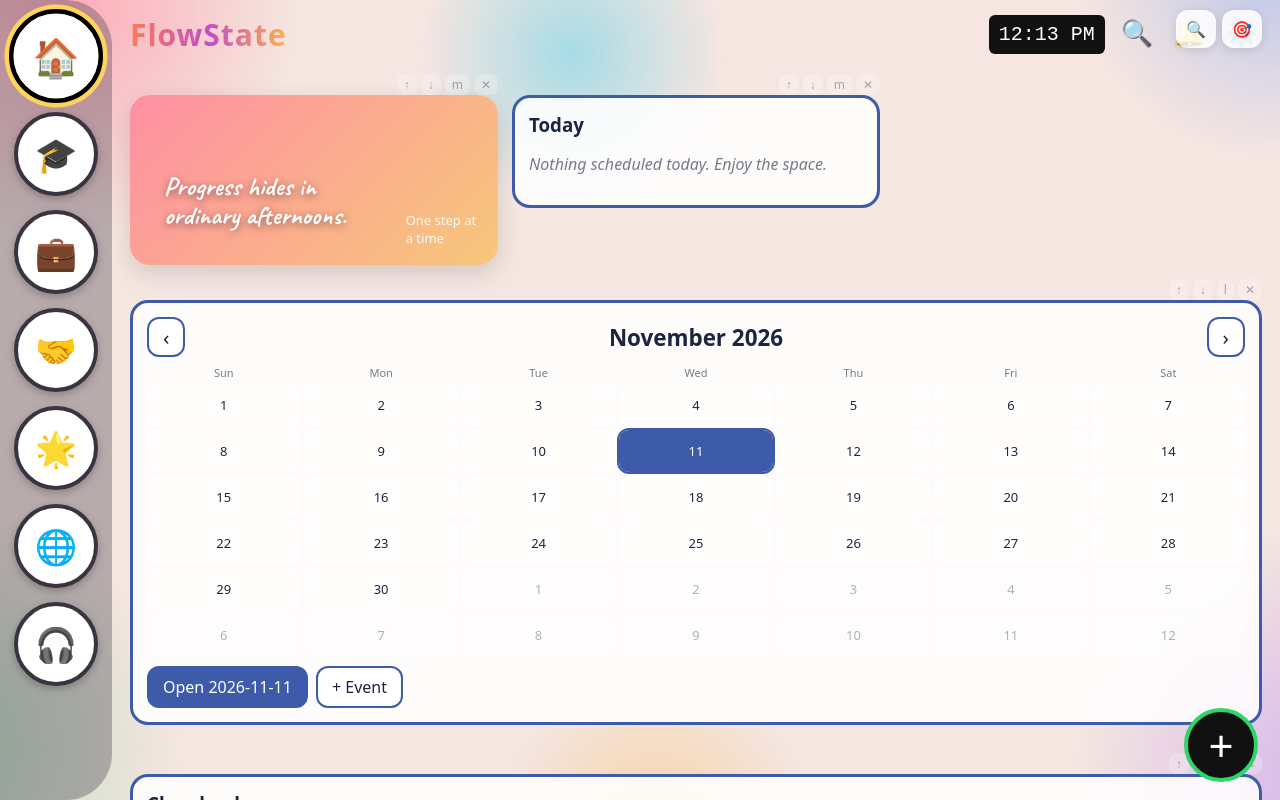
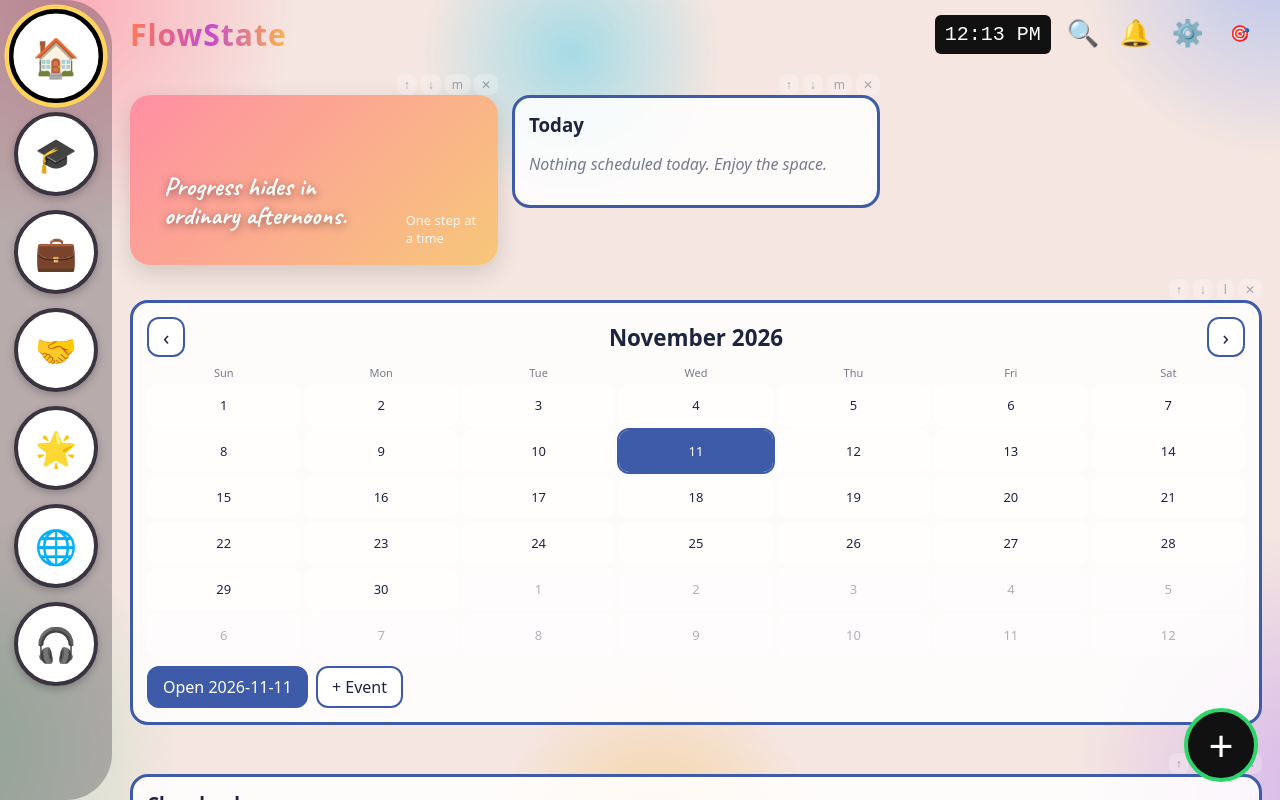
Before and after one commit to cag0123abc-debug/FlowStateFinal, a plain HTML site: page index.html in a window 1280 px wide. Drawn offline with nearby package versions, Linux system fonts and the light colour scheme.

Commit message:
Edit index.html

```diff
--- a/index.html
+++ b/index.html
@@ -209,9 +209,10 @@ body.focus main{padding-bottom:24px}
 .lib .li button{position:absolute;top:4px;right:4px;width:22px;height:22px;border-radius:999px;border:0;background:rgba(0,0,0,.55);color:#fff;font-size:12px;line-height:1;cursor:pointer}
 .row.wrap{flex-wrap:wrap}
 /* ==== FlowState 2.0 layout additions ==== */
-#fs-tools{position:fixed;top:10px;right:12px;display:flex;gap:6px;align-items:center;z-index:60}
-#fs-tools button{border:0;background:rgba(255,255,255,.85);border-radius:12px;padding:8px 10px;font-size:16px;box-shadow:0 2px 10px rgba(0,0,0,.12);cursor:pointer}
-#fs-tools .dot{color:#3d5ba9;font-size:18px}
+#fs-tools{display:inline-flex;gap:2px;align-items:center;margin-left:2px}
+#fs-tools button{border:0;background:transparent;border-radius:10px;padding:6px 8px;font-size:16px;line-height:1;cursor:pointer}
+#fs-tools button:hover{background:rgba(0,0,0,.06)}
+#fs-tools .dot{color:#3d5ba9;font-size:14px;margin-left:2px}
 body.focus .rail,body.focus #badge,body.focus #fab{display:none!important}
 body.focus #view{max-width:900px;margin:0 auto}
 .fadeIn{animation:fsIn .22s ease}
@@ -1050,11 +1051,19 @@ function readICS(file){
 
 /* ---------- chrome ---------- */
 function injectChrome(){
-  if(document.getElementById('fs-tools'))return;
-  const bar=document.createElement('div');
+  const existing=document.getElementById('fs-tools');
+  if(existing){
+    const b=existing.querySelector('button');
+    if(b)b.textContent=S.focus?'🌿':'🎯';
+    updateSyncBadge();
+    return;
+  }
+  const bar=document.createElement('span');
   bar.id='fs-tools';
-  bar.innerHTML=`<button title="Search everything" onclick="openSearch()">🔍</button><button title="Focus mode" onclick="toggleFocus()">${S.focus?'🌿':'🎯'}</button><span id="syncDot" class="dot"></span>`;
-  document.body.appendChild(bar);
+  bar.innerHTML=`<button title="Focus mode" aria-label="Focus mode" onclick="toggleFocus();injectChrome()">${S.focus?'🌿':'🎯'}</button><span id="syncDot" class="dot" title="Calendar sync"></span>`;
+  // Lives inside the header controls so it can never cover the Settings gear.
+  const host=document.querySelector('header .tr');
+  if(host)host.appendChild(bar);else document.body.appendChild(bar);
   updateSyncBadge();
 }
 window.addEventListener('load',injectChrome);
```
